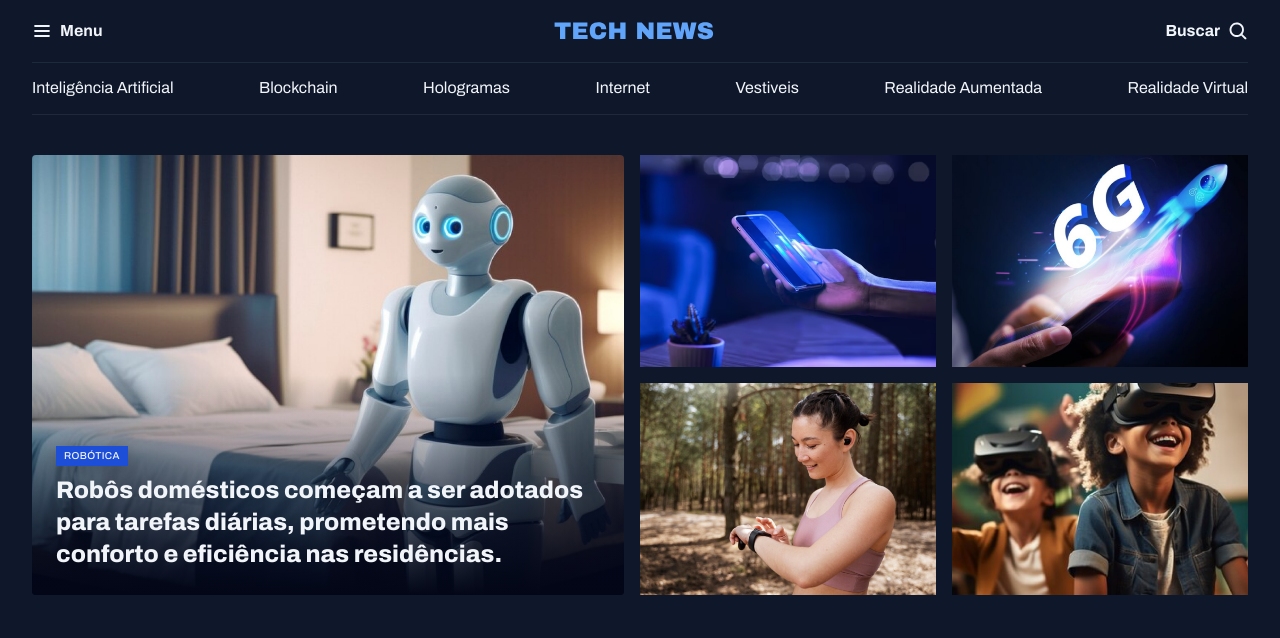
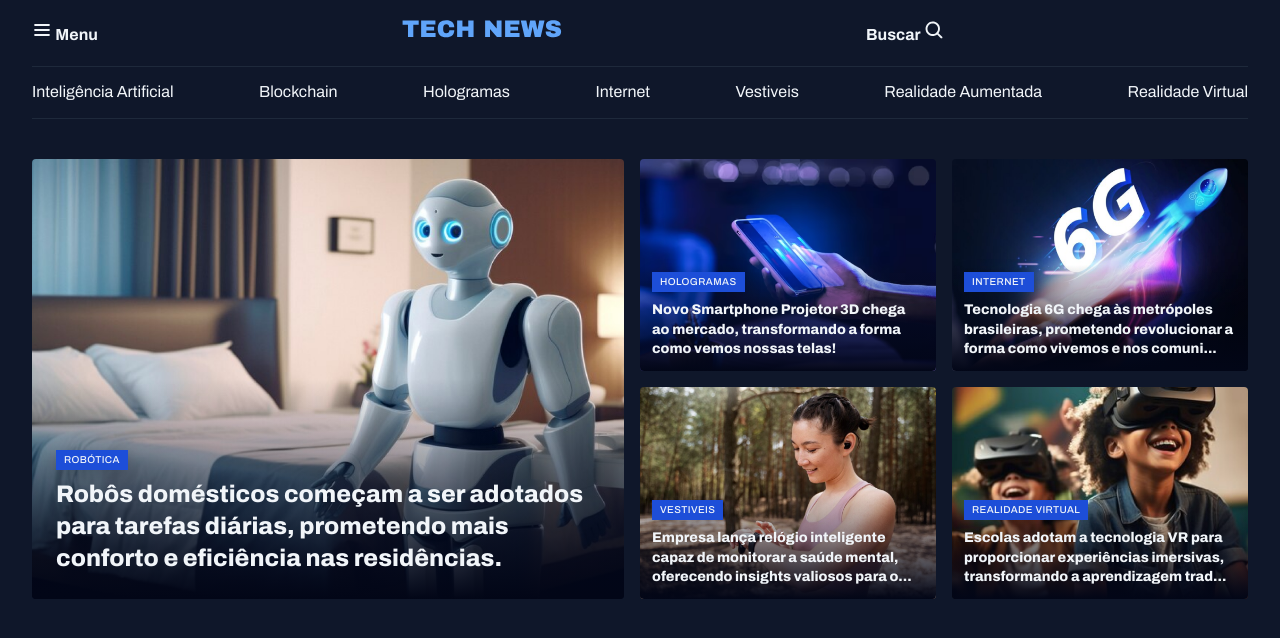
Before and after one commit to Rainer-Ferreira/Projeto, a plain HTML site: page index.html in a window 1280 px wide. Drawn offline with Linux system fonts and the light colour scheme.

Commit message:
Finalizando a seção destaques.

```diff
--- a/index.html
+++ b/index.html
@@ -14,20 +14,20 @@
 <body>
    <header class="container">
     <nav id="primary" class="grid grid-flow-col">
-        <div>
+        <figure>
             <img src="Assets/Icons/List.svg" alt="ícone de menu">
             <strong>Menu</strong>
-        </div>
+        </figure>
 
-        <div>
+        <figure>
             <img src="Assets/Tech News.svg" alt="TechNews logo">
-        </div>
+        </figure>
 
 
-        <div>
+        <figure>
             <strong>Buscar</strong>
             <img src="Assets/Icons/MagnifyingGlass.svg" alt="ícone de lupa para pesquisa">
-        </div>
+        </figure>
 
     </nav>
     <nav id="secondary" class="grid grid-flow-col">
@@ -44,7 +44,7 @@
    <main class="grid container">
     <section id="featured" class="grid grid-flow-col gap-16">
 <figure class="card">
-    <img src="Assets/Images/Image 01.png" alt="">
+    <img src="Assets/Images/Image 01.png" alt="Robôs domésticos começam a ser adotados para tarefas diárias, prometendo mais conforto e eficiência nas residências.">
 
 <figcaption>
     <span class="content-tag">Robótica</span>
@@ -55,21 +55,51 @@
 </figure>
 
 <div class="grid grid-cols-2 gap-16">
-<div>
-   <img src="Assets/Images/Image 02.png" alt="">
-</div>
+<figure class="card">
+   <img src="Assets/Images/Image 02.png" alt="Novo Smartphone Projetor 3D chega ao mercado, transformando a forma como vemos nossas telas!">
 
-<div>
-    <img src="Assets/Images/Image 03.png" alt="">
-</div>
+   <figcaption>
+    <span class="content-tag">Hologramas</span>
+    <h2 class="text-lg">
+        Novo Smartphone Projetor 3D chega ao mercado, transformando a forma como vemos nossas telas!
+    </h2>
+</figcaption>
 
-<div>
-    <img src="Assets/Images/Image 04.png" alt="">
-</div>
-<div>
-    <img src="Assets/Images/Image 05.png" alt="">
-</div>
-</div>
+</figure>
+
+<figure class="card">
+    <img src="Assets/Images/Image 03.png" alt="Tecnologia 6G chega às metrópoles brasileiras, prometendo revolucionar a forma como vivemos e nos comunicamos.">
+
+    <figcaption>
+        <span class="content-tag">Internet</span>
+        <h2 class="text-lg">
+            Tecnologia 6G chega às metrópoles brasileiras, prometendo revolucionar a forma como vivemos e nos comuni...
+        </h2>
+    </figcaption>
+</figure>
+
+<figure class="card">
+    <img src="Assets/Images/Image 04.png" alt="Empresa lança relógio inteligente capaz de monitorar a saúde mental, oferecendo insights valiosos para o bem-estar pessoal">
+
+    <figcaption>
+        <span class="content-tag">Vestiveis</span>
+        <h2 class="text-lg">
+            Empresa lança relógio inteligente capaz de monitorar a saúde mental, oferecendo insights valiosos para o...
+
+        </h2>
+    </figcaption>
+</figure>
+<figure class="card">
+    <img src="Assets/Images/Image 05.png" alt="Escolas adotam a tecnologia VR para proporcionar experiências imersivas, transformando a aprendizagem tradicional.">
+
+    <figcaption>
+        <span class="content-tag">Realidade Virtual</span>
+        <h2 class="text-lg">
+            Escolas adotam a tecnologia VR para proporcionar experiências imersivas, transformando a aprendizagem trad...
+        </h2>
+    </figcaption>
+</figure>
+</figure>
     </section>
    </main>
 </body>
--- a/styles/sections.css
+++ b/styles/sections.css
@@ -28,6 +28,10 @@
 
     padding: 24px;
 
+    &:has(.text-lg) {
+        padding: 12px;
+    }
+
     h2{
         margin-top: 8px;
     }
```
